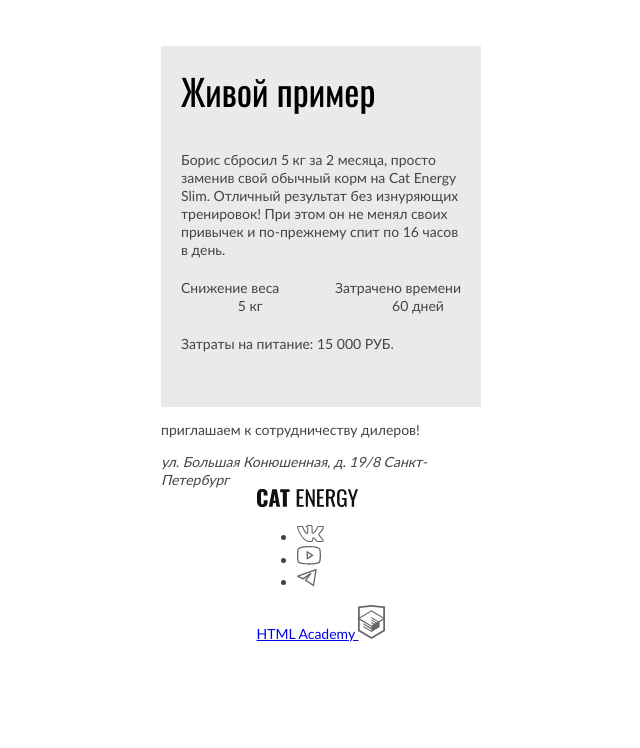
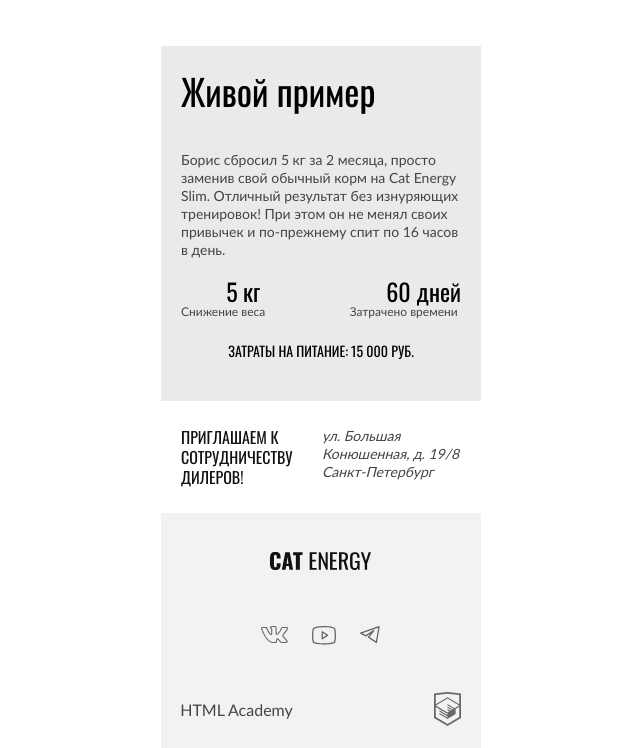
Before and after one commit to htmlacademy-adaptive/1876577-cat-energy-27, a website: page source/index.html in a window 1280 px wide. Shown: the part 1374-2122 px from the top of the page, without its empty margins (319-959 px from the left). Before the commit the page ends 2017 px from the top, so only its background shows below. Drawn offline with nearby package versions, Linux system fonts and the light colour scheme; files that its build step writes are made by us from their sources.

Commit message:
Добавление стилизации каталога

```diff
--- a/source/index.html
+++ b/source/index.html
@@ -120,10 +120,9 @@
   </section>
 
   <footer class="footer">
-    <section class="footer_social social">
     <h2 class="visually-hidden">Соцсети</h2>
-      <a class="footer-logo logo">
-        <img class="footer__logo-image" src="img/logo/cat-energy-title.svg" height="18" width="101" alt="кот энерджи">
+    <a class="footer-logo" href="index.html">
+      <img class=" footer__logo-image" src="img/logo/cat-energy-title.svg" height="18" width="101" alt="кот энерджи">
     </a>
     <ul class="footer__social social">
       <li class="social__item">
@@ -168,7 +167,6 @@
         </svg>
       </a>
     </div>
-    </section>
   </footer>
 </body>
 
--- a/source/sass/blocks/example.scss
+++ b/source/sass/blocks/example.scss
@@ -33,4 +33,32 @@
   text-align: center;
 }
 
-.example__results-item {}
+.example__results-item {
+  display: flex;
+  flex-direction: column-reverse;
+}
+
+.example__result-description {
+  font-weight: 400;
+  font-size: 12px;
+}
+
+.example__result-value {
+  font-family: "Oswald", "Arial", sans-serif;
+  font-weight: 400;
+  font-size: 24px;
+  line-height: 24px;
+  text-align: center;
+  color: #000000;
+}
+
+.example__costs-example {
+  font-family: "Oswald", "Arial", sans-serif;
+  font-weight: 400;
+  font-size: 14px;
+  line-height: 20px;
+  text-align: center;
+  text-transform: uppercase;
+  color: #000000;
+  margin: 0;
+}
--- /dev/null
+++ b/source/sass/blocks/footer.scss
@@ -0,0 +1,40 @@
+@import "../global/mixins.scss";
+
+.footer {
+  display: flex;
+  flex-direction: column;
+  padding: 39px 20px 22px 19px;
+  text-align: center;
+  background-color: #f2f2f2;
+}
+
+.footer-logo {
+  display: block;
+  align-self: center;
+  margin-bottom: 52px;
+}
+
+.footer__social {
+  @include normalize-list;
+  display: flex;
+  justify-content: center;
+  gap: 24px;
+  margin-bottom: 43px;
+}
+
+.footer__copyright {
+  display: flex;
+  justify-content: space-between;
+  gap: 141px;
+}
+
+.copyright__link {
+  display: flex;
+  align-items: center;
+  justify-content: center;
+  font-weight: 400;
+  font-size: 16px;
+  line-height: 19px;
+  text-decoration: none;
+  color: #444444;
+}
--- /dev/null
+++ b/source/sass/blocks/location.scss
@@ -0,0 +1,16 @@
+.location__contacts {
+  display: flex;
+  flex-direction: row;
+  gap: 2px;
+  padding: 26px 20px;
+}
+
+.location__title {
+  font-family: "Oswald", "Arial", sans-serif;
+  font-size: 16px;
+  line-height: 20px;
+  text-transform: uppercase;
+  color: #111111;
+  margin: 0;
+  min-width: 139px;
+}
--- a/source/sass/style.scss
+++ b/source/sass/style.scss
@@ -7,3 +7,5 @@
 @use "blocks/applications.scss";
 @use "blocks/advantages.scss";
 @use "blocks/example.scss";
+@use "blocks/location.scss";
+@use "blocks/footer.scss";
```
Lines whose indentation alone changed are shown as unchanged.
